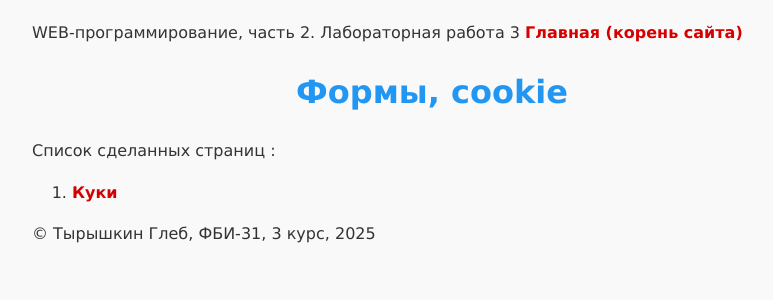
After one commit to glebtyryshkin/web-back-labs, a Flask app: page /lab3/ in a window 1280 px wide. The commit adds this page. Shown: the top 300 px of the page, without its empty margins (208-981 px from the left). Run offline with Flask 3, Linux system fonts and the light colour scheme.

Commit message:
Заготовка к третьей лабораторной работе

```diff
--- a/app.py
+++ b/app.py
@@ -6,11 +6,14 @@ from lab1 import lab1
 
 from lab2 import lab2
 
+from lab3 import lab3
+
 
 
 app = Flask(__name__)
 app.register_blueprint(lab1)
 app.register_blueprint(lab2)
+app.register_blueprint(lab3)
 
 @app.route('/')
 @app.route('/index')
--- a/lab2.py
+++ b/lab2.py
@@ -1,6 +1,6 @@
 import datetime
 
-from flask import Blueprint, url_for, request, redirect, abort, render_template
+from flask import Blueprint, request, redirect, abort, render_template
 
 
 
--- /dev/null
+++ b/lab3.py
@@ -0,0 +1,12 @@
+import datetime
+
+from flask import Blueprint, url_for, request, redirect, abort, render_template
+
+
+
+lab3 = Blueprint('lab3', __name__)
+
+@lab3.route('/lab3/')
+
+def lab():
+    return render_template('lab3/lab3.html')
--- a/templates/index.html
+++ b/templates/index.html
@@ -5,5 +5,6 @@
 <ul>
     <li><a href="/lab1/">Лабораторная работа 1</a></li>
     <li><a href="/lab2/">Лабораторная работа 2</a></li>
+    <li><a href="/lab3/">Лабораторная работа 3</a></li>
 </ul>
 {% endblock %}
--- /dev/null
+++ b/templates/lab3/lab3.html
@@ -0,0 +1,11 @@
+{% extends "base.html" %}
+
+{% block lab %}Лабораторная работа 3{% endblock %}
+
+{% block main %}
+    <h1>Формы, cookie</h1>
+        <div>Список сделанных страниц :</div>
+    <ol>
+        <li><a href="/lab3/cookie">Куки</a></li>
+    </ol>
+{% endblock %}
```
